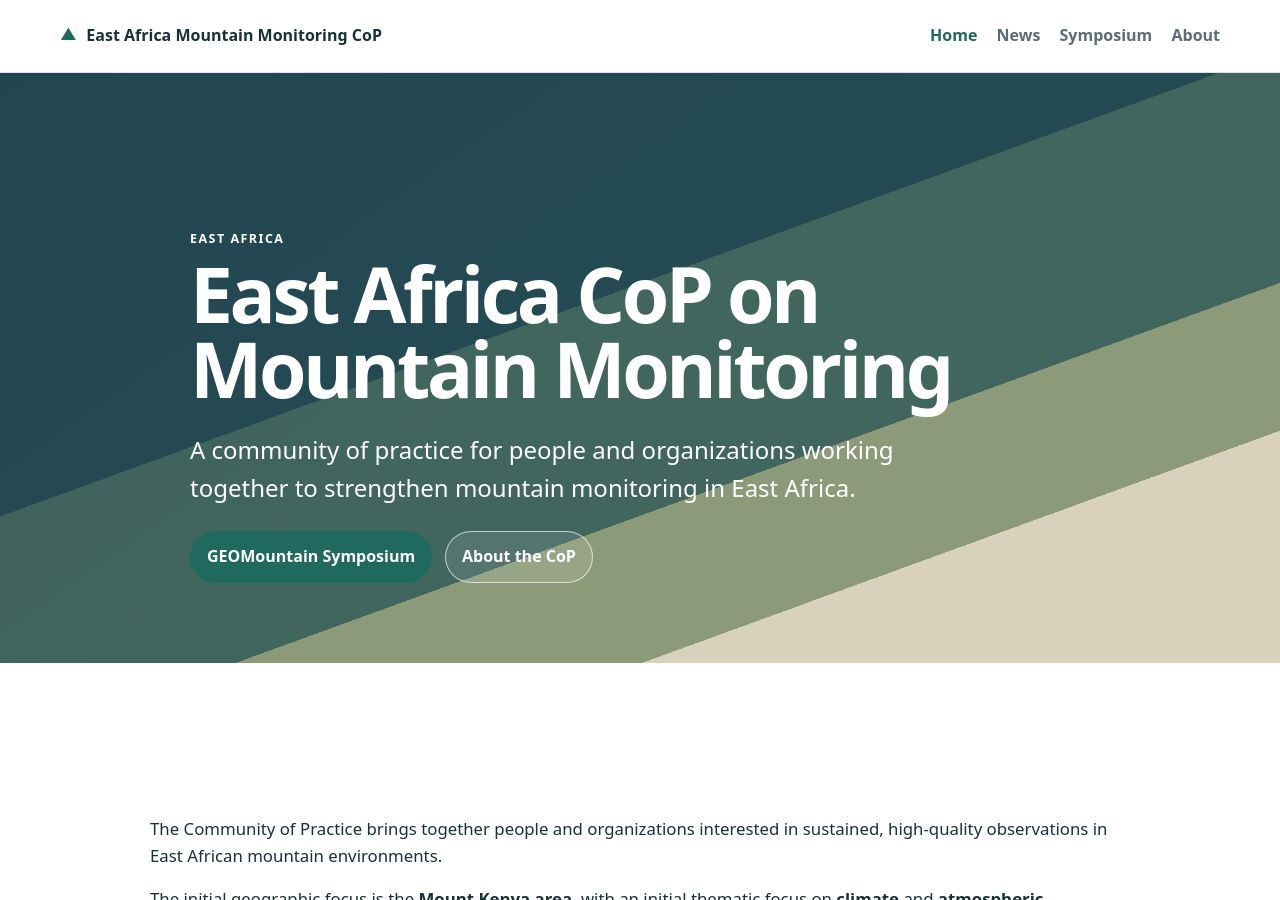
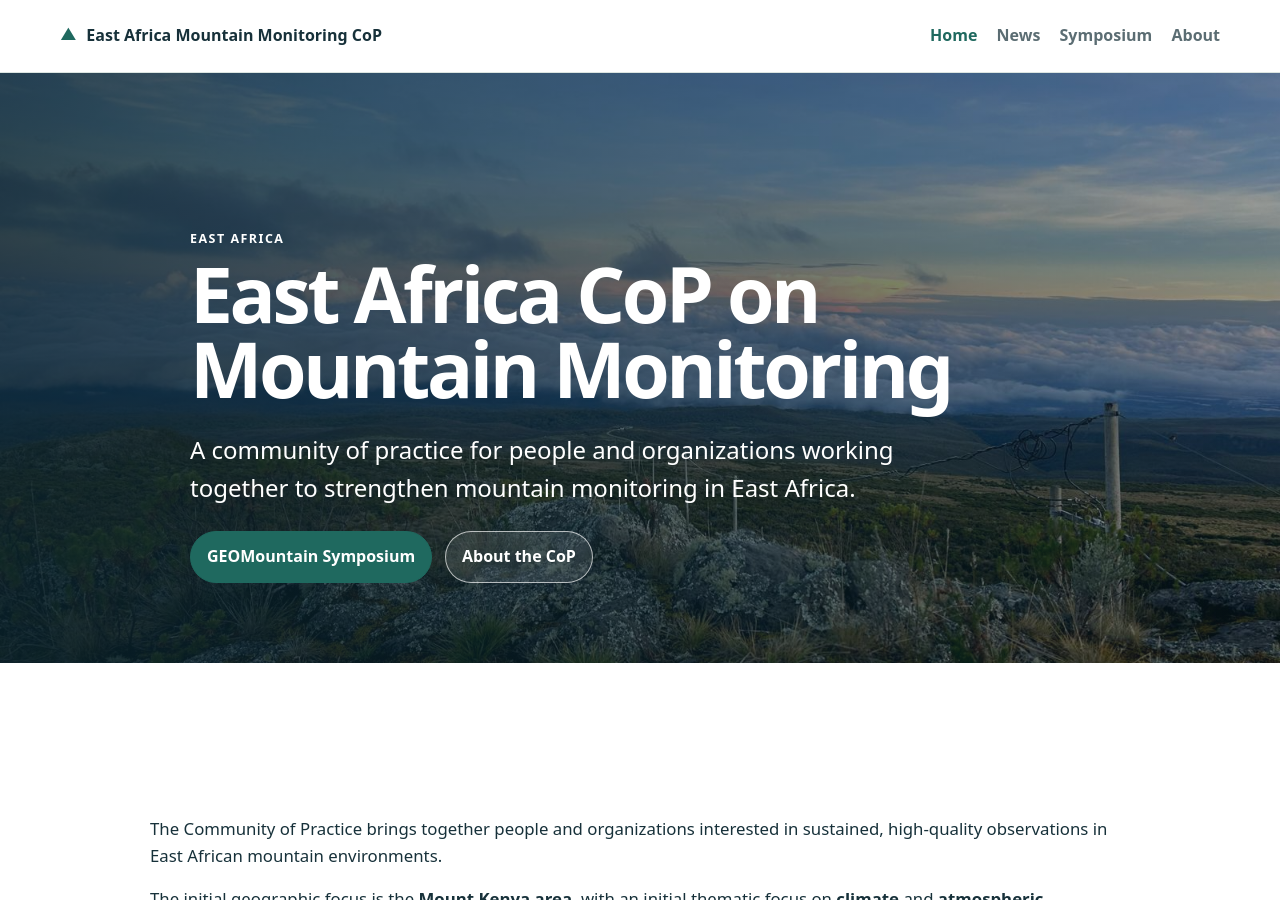
Before and after one commit to east-africa-mountain-monitoring-cop/east-africa-mountain-monitoring-cop.github.io, a Jekyll site: the page built from index.md, in a window 1280 px wide and 900 px high. Built offline with Jekyll 4.4.1, drawn with Linux system fonts in a browser that asks for light colours.

Commit message:
feat:add new hero image for the website

```diff
--- a/_config.yml
+++ b/_config.yml
@@ -12,7 +12,7 @@ repository_url: "https://github.com/east-africa-mountain-monitoring-cop/east-afr
 wiki_url: "https://github.com/east-africa-mountain-monitoring-cop/east-africa-mountain-monitoring-cop.github.io/wiki"
 # Optional. Leave empty until a main photo has been added.
 # Example: /assets/images/hero/mount-kenya.jpg
-hero_image: ""
+hero_image: "/assets/images/hero/mount-kenya-towards-old-moses.jpeg"
 
 # Optional symposium form links. Leave empty until forms are ready.
 symposium_registration_url: ""
```
Also changed, not shown: assets/images/hero/mount-kenya-towards-old-moses.jpeg (added), assets/images/hero/mount-kenya-towards-summit.jpeg (added).
